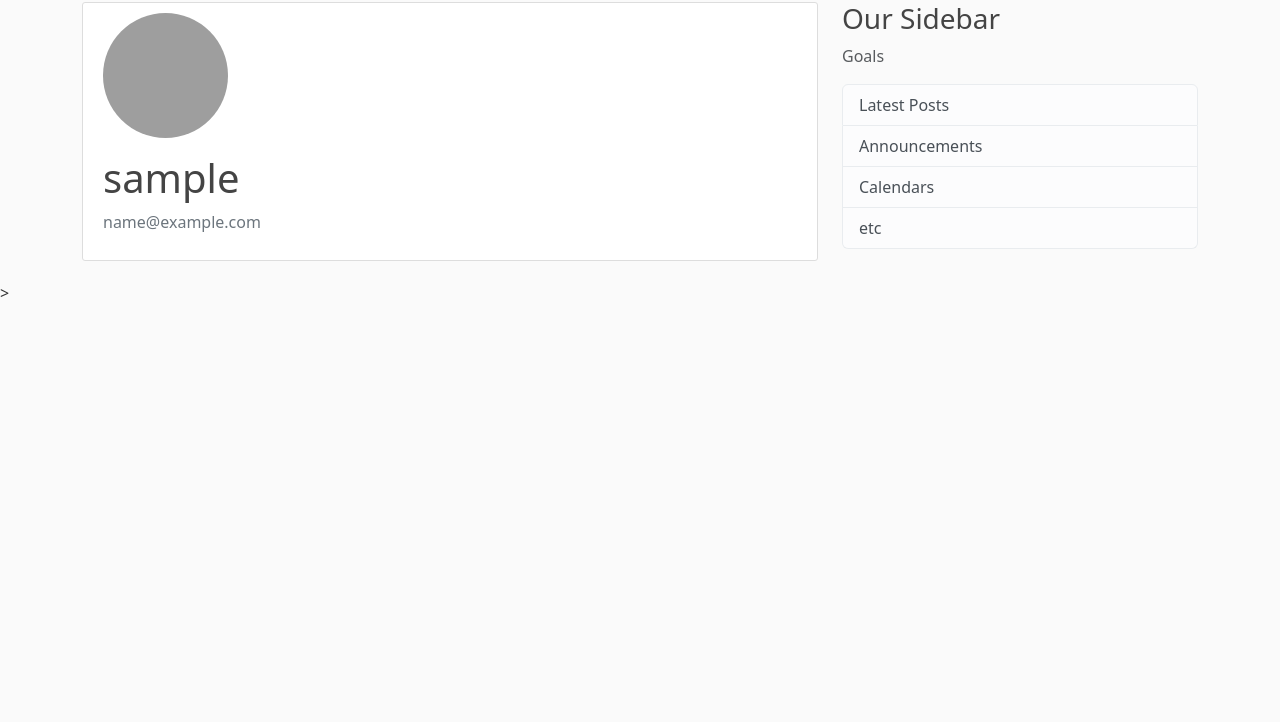
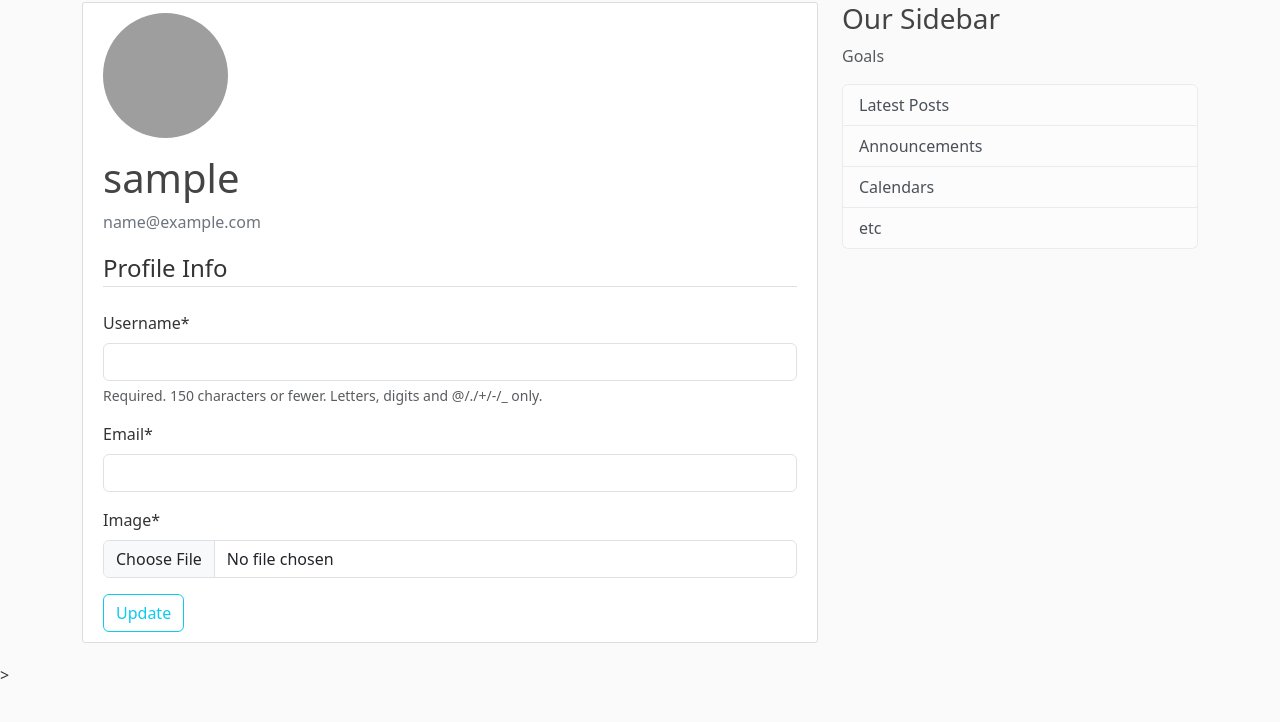
Before and after one commit to Al-ameen12/Django-blog, a Django app: page /profile/ in a window 1280 px wide. Shown: the part 78-800 px from the top of the page. Run offline with Django 5.2, Linux system fonts and the light colour scheme; the visitor is signed in with stand-in values (Sample User, id 1); some libraries are stand-ins or nearby versions; grey boxes are pictures that could not be loaded.

Commit message:
Updated user profile, added forms to the profile page to edit user profile and username

```diff
--- a/django_project/users/forms.py
+++ b/django_project/users/forms.py
@@ -1,6 +1,8 @@
 from django import forms
 from django.contrib.auth.models import User
 from django.contrib.auth.forms import UserCreationForm
+# since working with the profile model, import
+from .models import Profile
 
 
 class UserRegisterForm(UserCreationForm):
@@ -9,3 +11,17 @@ class UserRegisterForm(UserCreationForm):
     class Meta:
         model = User  #...
         fields = ['username', 'email', 'password1', 'password2']
+
+# create model form, it updates the user model
+class UserUpdateForm(forms.ModelForm):
+    email =  forms.EmailField()
+
+    class Meta:
+        model = User
+        fields = ['username', 'email']
+
+# create profile form
+class ProfileUpdateForm(forms.ModelForm):
+    class Meta:
+        model = Profile
+        fields = ['image']
--- a/django_project/users/templates/users/profile.html
+++ b/django_project/users/templates/users/profile.html
@@ -9,6 +9,23 @@
                 <p class="text-secondary">{{ user.email }}</p>
             </div>
         </div>
-        <!-- FORM HERE -->
+
+        <!-- Added special encoding type to the form, so the form can
+         pass the image data properly -->
+        <form method="POST" enctype="multipart/form-data">
+            {% csrf_token %}
+            <fieldset class="form-group">
+                <legend class="border-bottom mb-4">
+                    Profile Info
+                </legend>
+                <!-- the fields are two -->
+                {{ u_form|crispy }}
+                {{ p_form|crispy }}
+
+            </fieldset>
+            <div class="form-group">
+                <button class="btn btn-outline-info" type="submit">Update</button>
+            </div>
+        </form>
     </div>
 {% endblock content %}
--- a/django_project/users/views.py
+++ b/django_project/users/views.py
@@ -1,7 +1,11 @@
+'''
+* added UserUpdateForm and ProfileUpdateForm to the import from .forms
+    new forms are just created from forms.py.
+'''
 from django.shortcuts import render, redirect
 from django.contrib import messages
 from django.contrib.auth.decorators import login_required
-from .forms import UserRegisterForm
+from .forms import UserRegisterForm, UserUpdateForm, ProfileUpdateForm
 
 def register(request):
     if request.method == 'POST':
@@ -16,6 +20,15 @@ def register(request):
     return render(request, 'users/register.html', {'form': form})
 
 
-@login_required
+@login_required #django signal
 def profile(request):
-    return render(request, 'users/profile.html')
+    # creating instances
+    u_form = UserUpdateForm()
+    p_form = ProfileUpdateForm()
+
+    # Pass to the template, so the form can be accessed
+    context = {
+        'u_form': u_form,
+        'p_form': p_form
+    }
+    return render(request, 'users/profile.html', context)
```
